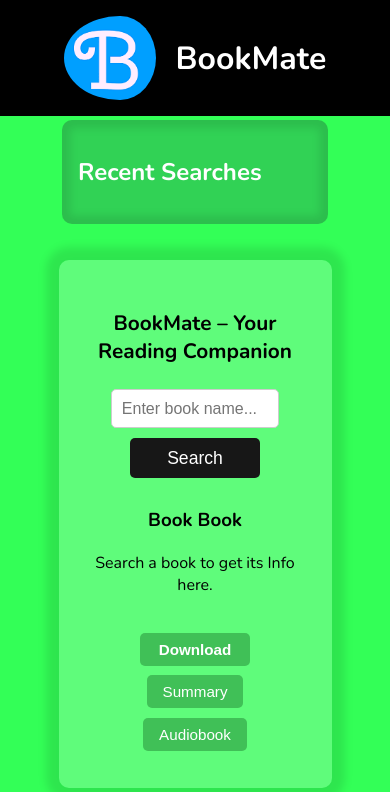
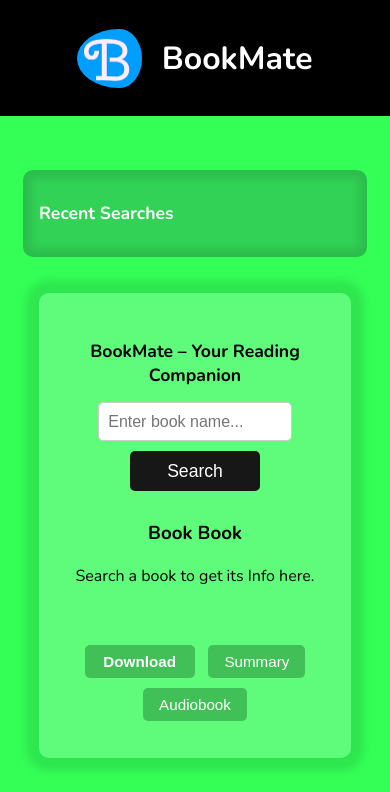
Before and after one commit to virtual-ux/BookMate, a plain HTML site: page index.html in a window 390 px wide. Shown: the top 792 px of the page. Drawn offline with nearby package versions, Linux system fonts and the light colour scheme.

Commit message:
made it more responsive for mobile

```diff
--- a/index.html
+++ b/index.html
@@ -2,6 +2,7 @@
 <html lang="en">
 <head>
     <meta charset="UTF-8">
+    <meta content="width=device-width, initial-scale=1" name="viewport" />
     <title>BookMate – Your Reading Companion</title>
     <link rel="stylesheet" href="style.css">
     <link rel="icon" type="image/x-icon" href="/assets/favicon.png">
--- a/style.css
+++ b/style.css
@@ -1,18 +1,35 @@
-
 body {
   padding: 0;
   margin: 0;
-  font-family: "Nunito",'Segoe UI', Tahoma, Geneva, Verdana, sans-serif;
+  font-family: "Nunito", "Segoe UI", Tahoma, Geneva, Verdana, sans-serif;
   background-color: #f4f4f9;
   animation: colorChange 20s infinite alternate;
 }
 
 @keyframes colorChange {
-  0%{background-color: #ff5733;}
-  25%{background-color: #33ff57;}
-  50%{background-color: #3357ff;}
-  75%{background-color: #ff33a1;}
-  100%{background-color: #ff5733;}
+  0% {
+    background-color: #ff5733;
+  }
+  25% {
+    background-color: #33ff57;
+  }
+  50% {
+    background-color: #3357ff;
+  }
+  75% {
+    background-color: #ff33a1;
+  }
+  100% {
+    background-color: #ff5733;
+  }
+}
+
+h1 {
+  align-self: center;
+}
+
+h2 {
+  font-size: 1.1em;
 }
 
 header {
@@ -27,9 +44,9 @@ header {
   height: 10vh;
 }
 
-#header-logo{
+#header-logo {
   border-radius: 50%;
-height: 10vh;
+  max-height: 10vh;
   padding-right: 20px;
 }
 
@@ -43,13 +60,13 @@ padding-right: 20px;
   padding: 1rem;
   background-color: #2c3e503b;
   overflow-y: auto;
-  box-shadow: inset 0 0 8px 8px rgba(0,0,0,0.1);
+  box-shadow: inset 0 0 8px 8px rgba(0, 0, 0, 0.1);
   color: white;
   border-radius: 10px;
   margin: 1%;
 }
 
-li:hover{
+li:hover {
   color: black;
 }
 
@@ -72,11 +89,6 @@ color: black;
   text-align: center;
 }
 
-.subtitle {
-  font-size: 1.3rem;
-  margin-bottom: 1.5rem;
-}
-
 .search-bar input {
   width: 70%;
   padding: 0.6rem;
@@ -94,23 +106,21 @@ background-color: #171717;
   color: #fff;
   border: none;
   border-radius: 5px;
-transition: all .4s;
+  transition: all 0.4s;
   margin: 10px;
 }
 
 .search-bar button:hover {
   border-radius: 5px;
   transform: translateY(-10px);
-box-shadow: 0 7px 0 -2px #f85959,
-0 15px 0 -4px #39a2db,
+  box-shadow: 0 7px 0 -2px #f85959, 0 15px 0 -4px #39a2db,
     0 16px 10px -3px #39a2db;
 }
 
 .search-bar button:active {
   transition: all 0.2s;
   transform: translateY(-5px);
-box-shadow: 0 2px 0 -2px #f85959,
-0 8px 0 -4px #39a2db,
+  box-shadow: 0 2px 0 -2px #f85959, 0 8px 0 -4px #39a2db,
     0 12px 10px -3px #39a2db;
 }
 
@@ -119,7 +129,7 @@ box-shadow: 0 2px 0 -2px #f85959,
   margin-bottom: 1rem;
 }
 
-#book-cover{
+#book-cover {
   max-width: 200px;
   margin-top: 1em;
   margin: auto;
@@ -131,7 +141,7 @@ box-shadow: 0 2px 0 -2px #f85959,
   font-size: 0.95rem;
   border: none;
   border-radius: 5px;
-  background-color:rgb(64, 192, 87);
+  background-color: rgb(64, 192, 87);
   color: white;
   cursor: pointer;
   transition: all 0.2s;
@@ -155,11 +165,18 @@ padding: 0.5rem 1rem;
   font-size: 0.95rem;
   border: none;
   border-radius: 5px;
-background-color:rgb(64, 192, 87);
+  background-color: rgb(64, 192, 87);
 }
 
 .download-btn:hover {
-background-image: linear-gradient(to left, #4285f4 0%, #34a853  30%, #fbbc05 60%, #ea4335  90%, #518ff3 100%);
+  background-image: linear-gradient(
+    to left,
+    #4285f4 0%,
+    #34a853 30%,
+    #fbbc05 60%,
+    #ea4335 90%,
+    #518ff3 100%
+  );
   animation: var(--timing) linear dance6123 infinite;
   transform: scale(1.1) translateY(-1px);
 }
@@ -171,7 +188,7 @@ to {
 }
 
 .yt-btn:hover {
-background-color:#FF0000;
+  background-color: #ff0000;
   animation: var(--timing) linear infinite;
   transform: scale(1.1) translateY(-1px);
 }
@@ -190,32 +207,36 @@ font-size: 14px;
   text-decoration: underline;
 }
 
-@media only screen and (max-width: 600px) {
+@media only screen and (max-width: 375px) {
+  .center-box {
+    font-size: 1.2rem;
+  }
+  .search-bar button {
+    font-size: 1rem;
+  }
+}
 
+@media only screen and (max-width: 768px) {
+  #header-logo {
+    max-height: 7vh;
+    align-self: center;
+  }
+}
+
+@media only screen and (max-width: 1024px) {
+  .main-content {
+    width: 80%;
+  }
   .container {
     flex-direction: column;
     flex-wrap: nowrap;
     align-items: center;
+    margin-bottom: 50px;
+    margin-top: 50px;
+    height: 100%;
   }
   .sidebar {
-  width: 70%;
-  overflow-y: unset;
-}
-.main-content{
-  width: 70%;
-}
-
-}
-
-@media only screen and (max-width: 1125px){
-
-.container {
-  flex-direction: column;
-  flex-wrap: nowrap;
-  align-items: center;
-}
-.sidebar {
-  width: 60%;
+    width: 80%;
     overflow-y: unset;
   }
 }
```
Lines whose indentation alone changed are shown as unchanged.
